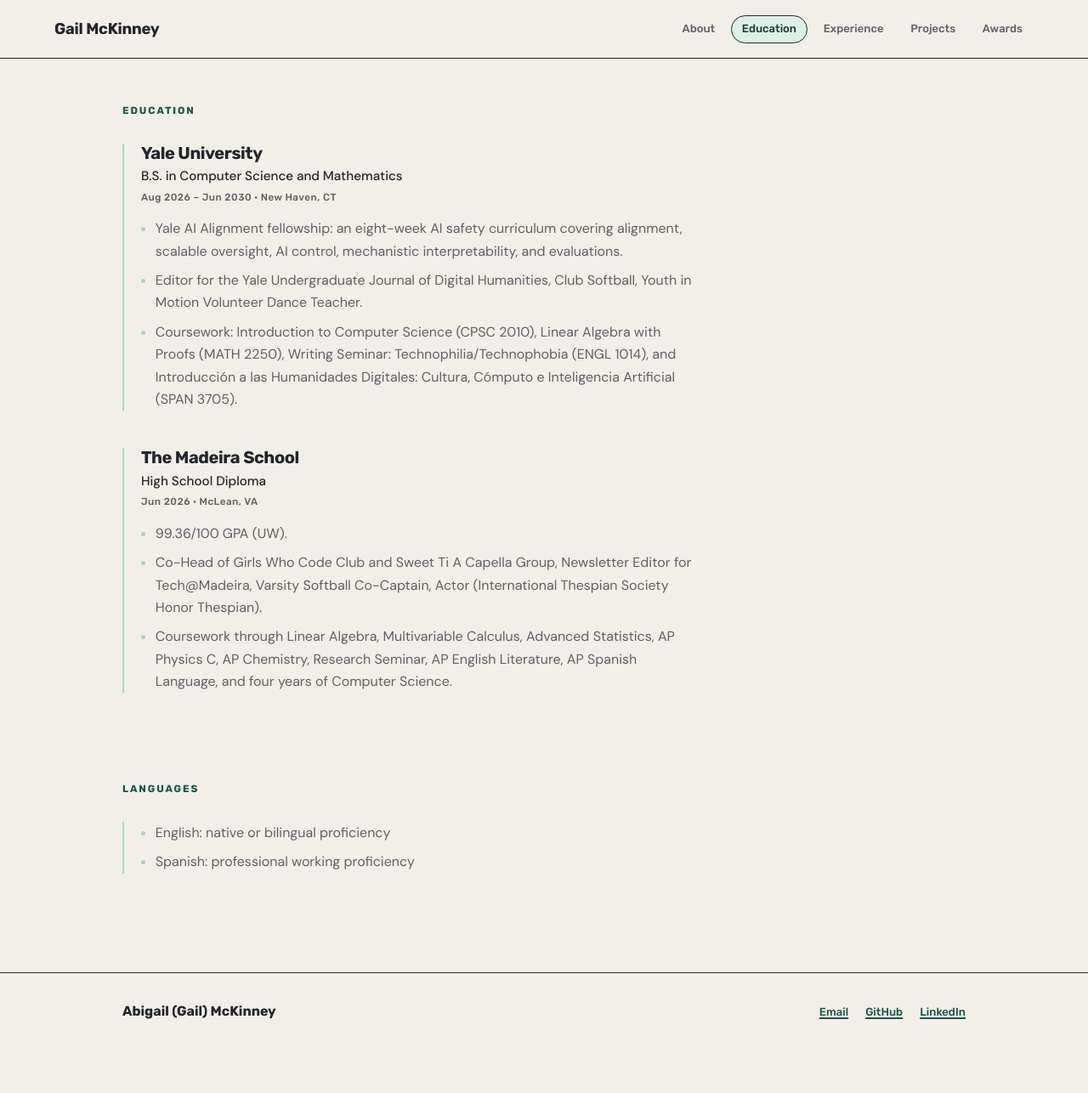
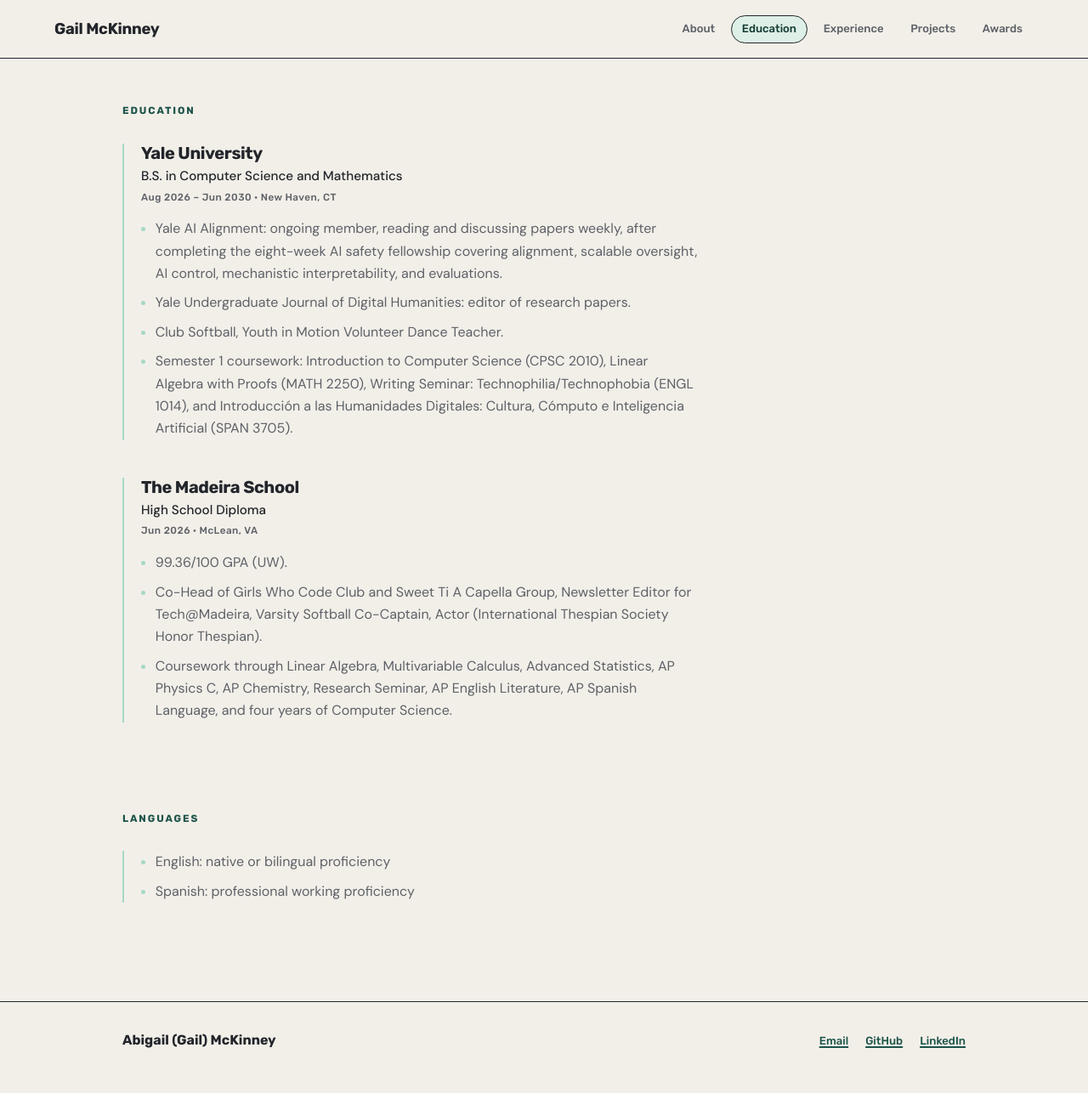
Before and after one commit to mck-makes-stuff/mck-makes-stuff.github.io, a Jekyll site: the page built from education.html, in a window 1280 px wide. Shown: the whole page at 85% size. Built offline with Jekyll 4.4.1, drawn with Linux system fonts in a browser that asks for light colours; before the commit the page ends 1251 px from its top, so only the background shows below that.

Commit message:
Describe the AI Alignment and journal roles and label first-semester coursework
Co-Authored-By: Claude Opus 5.5 <noreply@anthropic.com>

```diff
--- a/_data/education.yml
+++ b/_data/education.yml
@@ -2,9 +2,10 @@
   role: B.S. in Computer Science and Mathematics
   dates: Aug 2026 – Jun 2030 · New Haven, CT
   points:
-    - "Yale AI Alignment fellowship: an eight-week AI safety curriculum covering alignment, scalable oversight, AI control, mechanistic interpretability, and evaluations."
-    - Editor for the Yale Undergraduate Journal of Digital Humanities, Club Softball, Youth in Motion Volunteer Dance Teacher.
-    - "Coursework: Introduction to Computer Science (CPSC 2010), Linear Algebra with Proofs (MATH 2250), Writing Seminar: Technophilia/Technophobia (ENGL 1014), and Introducción a las Humanidades Digitales: Cultura, Cómputo e Inteligencia Artificial (SPAN 3705)."
+    - "Yale AI Alignment: ongoing member, reading and discussing papers weekly, after completing the eight-week AI safety fellowship covering alignment, scalable oversight, AI control, mechanistic interpretability, and evaluations."
+    - "Yale Undergraduate Journal of Digital Humanities: editor of research papers."
+    - Club Softball, Youth in Motion Volunteer Dance Teacher.
+    - "Semester 1 coursework: Introduction to Computer Science (CPSC 2010), Linear Algebra with Proofs (MATH 2250), Writing Seminar: Technophilia/Technophobia (ENGL 1014), and Introducción a las Humanidades Digitales: Cultura, Cómputo e Inteligencia Artificial (SPAN 3705)."
 
 - org: The Madeira School
   role: High School Diploma
```
